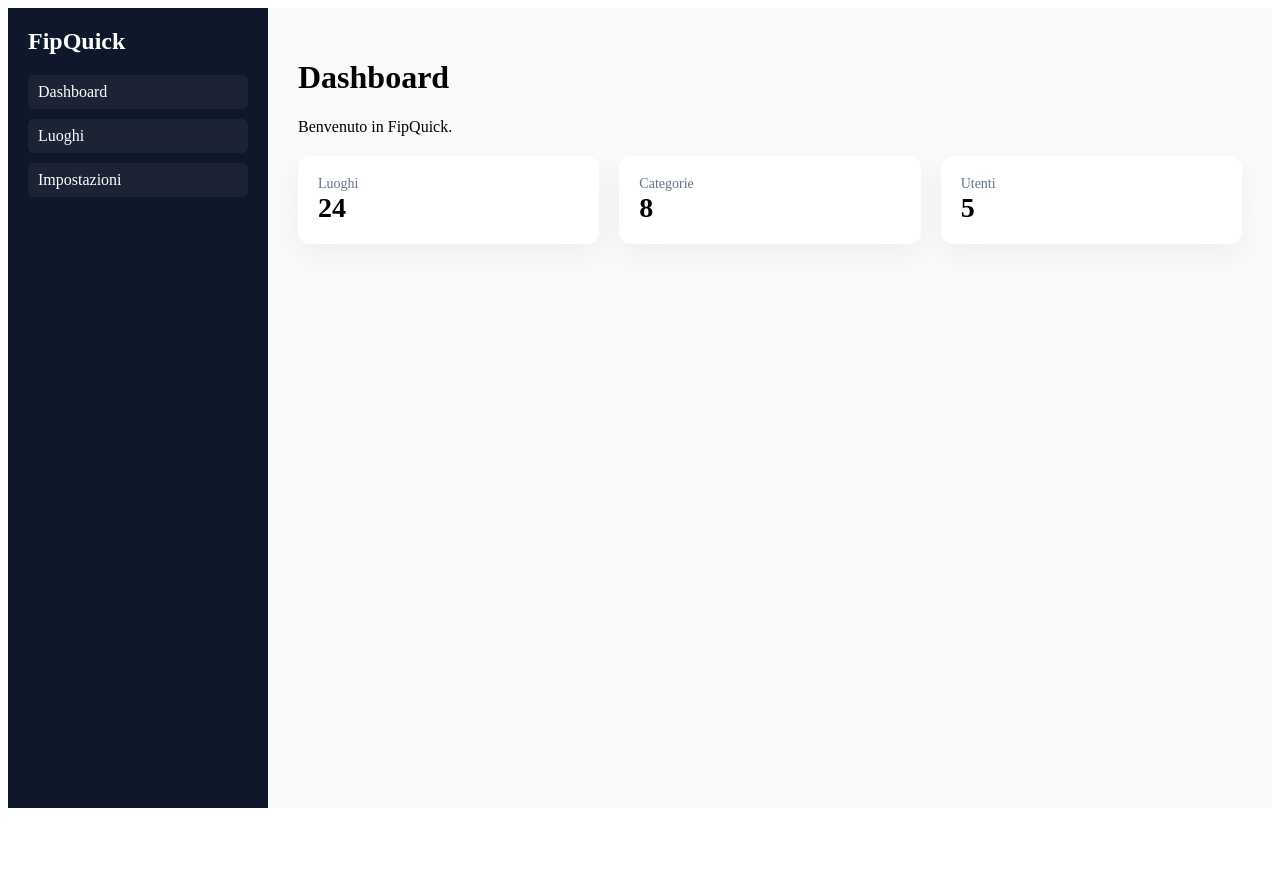
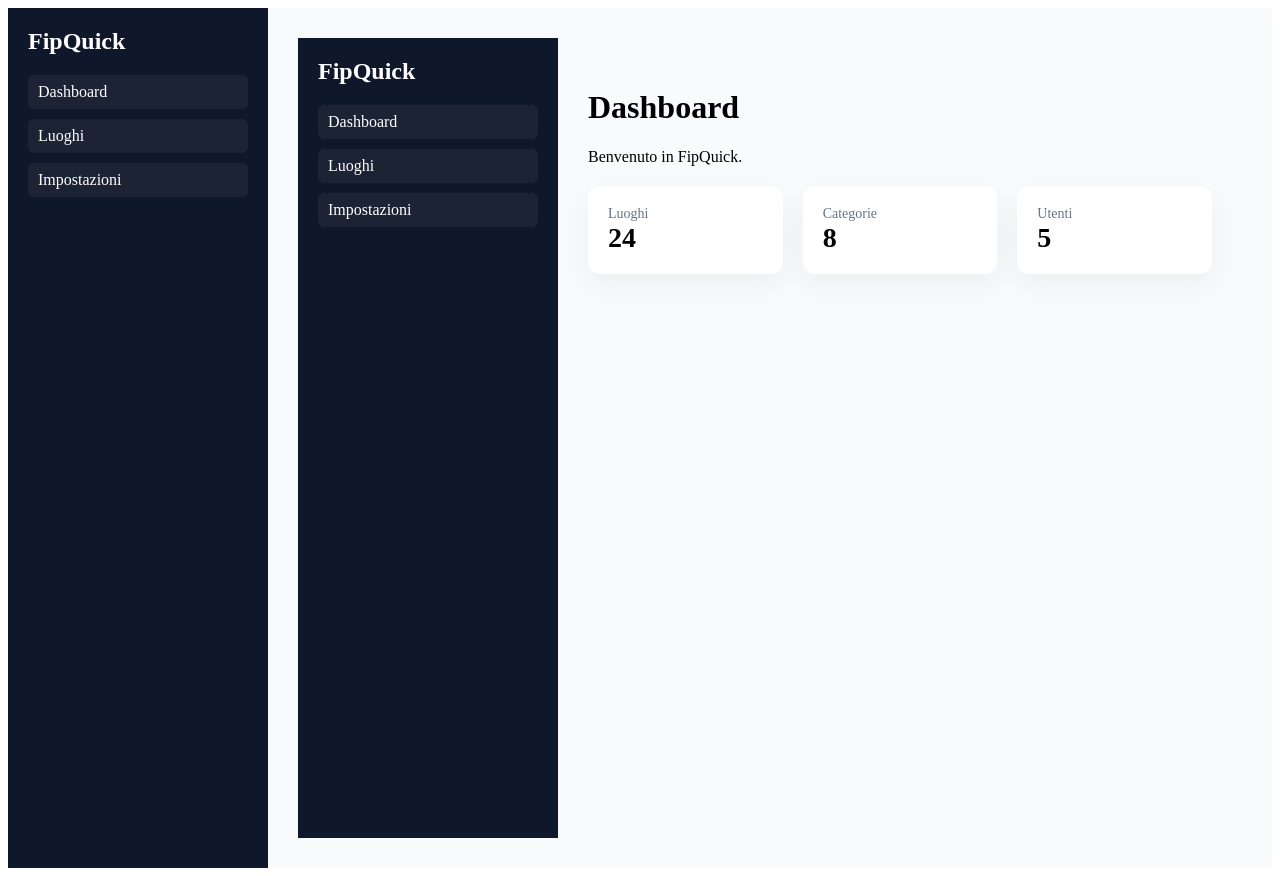
Before and after one commit to farfa82/FipQuick, a Next.js app: page /app in a window 1280 px wide. Before the commit the page ends 816 px from the top, so only its background shows below. Built offline with nearby package versions, Linux system fonts and the light colour scheme.

Commit message:
fix app sidebar

```diff
--- /dev/null
+++ b/src/app/app/layout.tsx
@@ -0,0 +1,57 @@
+import Link from "next/link";
+
+export default function AppLayout({
+  children,
+}: {
+  children: React.ReactNode;
+}) {
+  return (
+    <div style={{ display: "flex", minHeight: "100vh" }}>
+      {/* Sidebar */}
+      <aside
+        style={{
+          width: 220,
+          background: "#0f172a",
+          color: "white",
+          padding: 20,
+          display: "flex",
+          flexDirection: "column",
+          gap: 20,
+        }}
+      >
+        <h2 style={{ margin: 0 }}>FipQuick</h2>
+
+        <nav style={{ display: "flex", flexDirection: "column", gap: 10 }}>
+          <Link href="/app" style={linkStyle}>
+            Dashboard
+          </Link>
+          <Link href="/app/places" style={linkStyle}>
+            Luoghi
+          </Link>
+          <Link href="/app/settings" style={linkStyle}>
+            Impostazioni
+          </Link>
+        </nav>
+      </aside>
+
+      {/* Content */}
+      <main
+        style={{
+          flex: 1,
+          padding: 30,
+          background: "#f8fafc",
+        }}
+      >
+        {children}
+      </main>
+    </div>
+  );
+}
+
+const linkStyle = {
+  color: "white",
+  textDecoration: "none",
+  padding: "8px 10px",
+  borderRadius: 6,
+  background: "rgba(255,255,255,0.05)",
+};
```
Also changed, not shown: src/app/app/page.txt (deleted).
